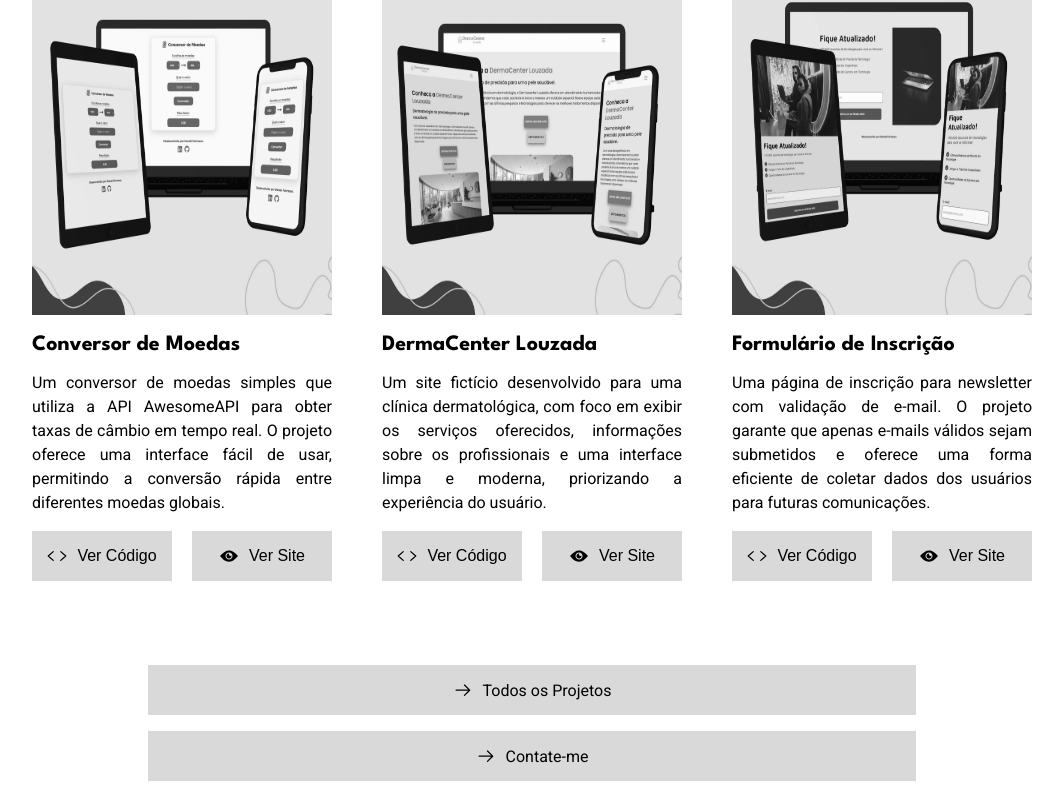
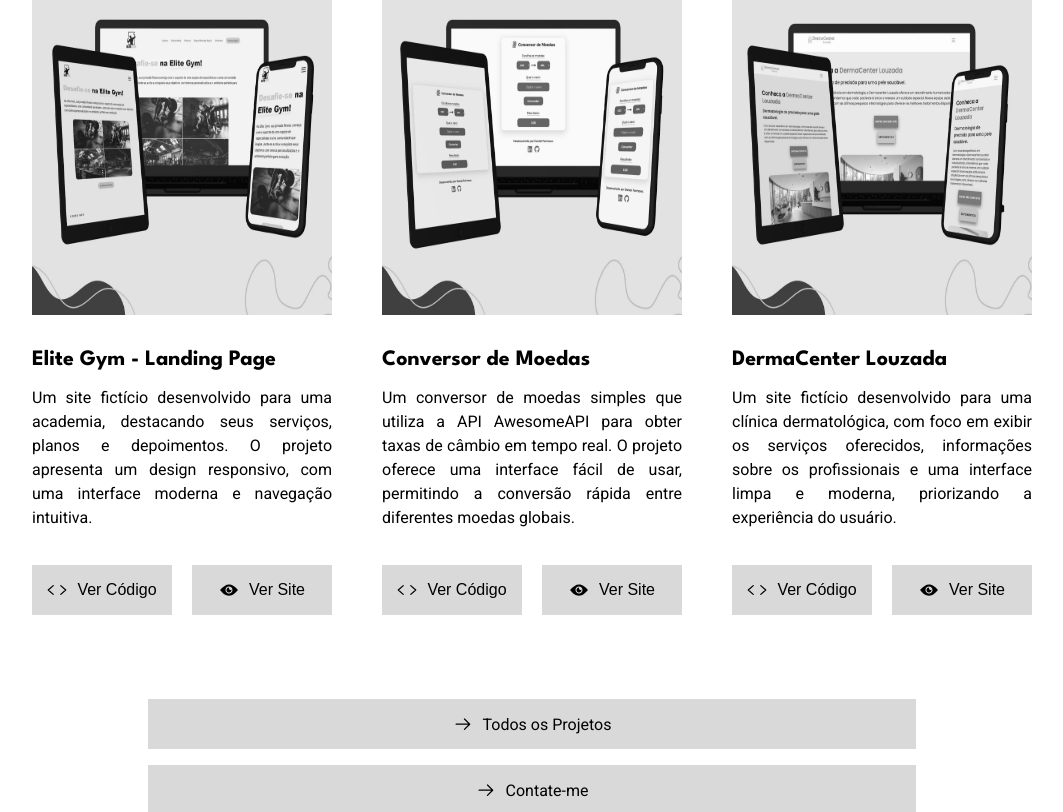
Before and after one commit to Daniel-Formoso/portfolio-pessoal-react, a React (Create React App) app: page / in a window 1280 px wide. Shown: the part 1864-2676 px from the top of the page, without its empty margins (108-1171 px from the left). Built offline with nearby package versions, Linux system fonts and the light colour scheme; the HTML template or start-up script is replaced by a standard one.

Commit message:
Add files via upload

```diff
--- a/src/components/PaginaProjetos/ProjetosPrincipais/ProjetosPrincipais.jsx
+++ b/src/components/PaginaProjetos/ProjetosPrincipais/ProjetosPrincipais.jsx
@@ -8,6 +8,15 @@ const ProjetosPrincipais = () => {
   const projetos = [
     {
       id: 1,
+      nome: 'Elite Gym - Landing Page',
+      imagem: '/assets/mockups/mockup-elite-gym.webp',
+      descricao:
+        'Um site fictício desenvolvido para uma academia, destacando seus serviços, planos e depoimentos. O projeto apresenta um design responsivo, com uma interface moderna e navegação intuitiva.',
+      site: 'https://elite-gym-eta.vercel.app/',
+      github: 'https://github.com/Daniel-Formoso/elite-gym',
+    },
+    {
+      id: 2,
       nome: 'Conversor de Moedas',
       imagem: '/assets/mockups/mockup-conversor.webp',
       descricao:
@@ -16,7 +25,7 @@ const ProjetosPrincipais = () => {
       github: 'https://github.com/Daniel-Formoso/conversor-moedas',
     },
     {
-      id: 2,
+      id: 3,
       nome: 'DermaCenter Louzada',
       imagem: '/assets/mockups/mockup-dermacenter.webp',
       descricao:
@@ -25,7 +34,7 @@ const ProjetosPrincipais = () => {
       github: 'https://github.com/Daniel-Formoso/dermacenter',
     },
     {
-      id: 3,
+      id: 4,
       nome: 'Formulário de Inscrição',
       imagem: '/assets/mockups/mockup-newsletter.webp',
       descricao:
@@ -34,7 +43,7 @@ const ProjetosPrincipais = () => {
       github: 'https://github.com/Daniel-Formoso/pagina-inscricao-newsletter',
     },
     {
-      id: 4,
+      id: 5,
       nome: 'Perfil de Links Sociais',
       imagem: '/assets/mockups/mockup-perfil-links.webp',
       descricao:
@@ -43,22 +52,13 @@ const ProjetosPrincipais = () => {
       github: 'https://github.com/Daniel-Formoso/perfil-links-sociais',
     },
     {
-      id: 5,
+      id: 6,
       nome: 'Portfólio Pessoal',
       imagem: '/assets/mockups/mockup-portfolio.webp',
       descricao:
         'Um portfólio simples e responsivo que exibe meus projetos de desenvolvimento front-end. O projeto destaca minhas habilidades com HTML, CSS e JavaScript, com foco em uma navegação intuitiva e design limpo.',
       site: 'https://meu-site-murex-chi.vercel.app/',
       github: 'https://github.com/Daniel-Formoso/meu-portfolio-pessoal',
-    },
-    {
-      id: 6,
-      nome: 'Site de um PetShop',
-      imagem: '/assets/mockups/mockup-pet-shop.webp',
-      descricao:
-        'Um site moderno para petshop que facilita a navegação entre serviços e produtos para pets. O projeto permite aos clientes agendar serviços como banho e tosa com facilidade.',
-      site: 'https://profound-puppy-868cb7.netlify.app/',
-      github: 'https://github.com/Daniel-Formoso/petshop',
     },
   ]
 
--- a/src/components/PaginaProjetos/ProjetosPrincipais/ProjetosPrincipais.module.css
+++ b/src/components/PaginaProjetos/ProjetosPrincipais/ProjetosPrincipais.module.css
@@ -7,8 +7,12 @@
 }
 
 .projetoCard {
+  display: flex;
+  flex-direction: column;
+  justify-content: space-between;
   text-align: center;
   padding: 0% 8%;
+  height: 700px;
 }
 
 .containerConteudoCard {
--- a/src/components/ProjetosHome/ProjetosHome.jsx
+++ b/src/components/ProjetosHome/ProjetosHome.jsx
@@ -8,6 +8,15 @@ const ProjetosHome = () => {
   const projetosHome = [
     {
       id: 1,
+      nome: 'Elite Gym - Landing Page',
+      imagem: '/assets/mockups/mockup-elite-gym.webp',
+      descricao:
+        'Um site fictício desenvolvido para uma academia, destacando seus serviços, planos e depoimentos. O projeto apresenta um design responsivo, com uma interface moderna e navegação intuitiva.',
+      site: 'https://elite-gym-eta.vercel.app/',
+      github: 'https://github.com/Daniel-Formoso/elite-gym',
+    },
+    {
+      id: 2,
       nome: 'Conversor de Moedas',
       imagem: '/assets/mockups/mockup-conversor.webp',
       descricao:
@@ -16,22 +25,13 @@ const ProjetosHome = () => {
       github: 'https://github.com/Daniel-Formoso/conversor-moedas',
     },
     {
-      id: 2,
+      id: 3,
       nome: 'DermaCenter Louzada',
       imagem: '/assets/mockups/mockup-dermacenter.webp',
       descricao:
         'Um site fictício desenvolvido para uma clínica dermatológica, com foco em exibir os serviços oferecidos, informações sobre os profissionais e uma interface limpa e moderna, priorizando a experiência do usuário.',
       site: 'https://famous-madeleine-da03a2.netlify.app/',
       github: 'https://github.com/Daniel-Formoso/dermacenter',
-    },
-    {
-      id: 3,
-      nome: 'Formulário de Inscrição',
-      imagem: '/assets/mockups/mockup-newsletter.webp',
-      descricao:
-        'Uma página de inscrição para newsletter com validação de e-mail. O projeto garante que apenas e-mails válidos sejam submetidos e oferece uma forma eficiente de coletar dados dos usuários para futuras comunicações.',
-      site: 'https://projeto-newsletter.netlify.app/',
-      github: 'https://github.com/Daniel-Formoso/pagina-inscricao-newsletter',
     },
   ]
 
--- a/src/components/ProjetosHome/ProjetosHome.module.css
+++ b/src/components/ProjetosHome/ProjetosHome.module.css
@@ -7,8 +7,12 @@
 }
 
 .projetoCard {
-  text-align: center;
+  display: flex;
+  flex-direction: column;
+  justify-content: space-between;
+  height: 700px;
   padding: 0% 8%;
+
 }
 
 .containerConteudoCard {
```
Also changed, not shown: public/assets/mockups/mockup-elite-gym.webp (added).
